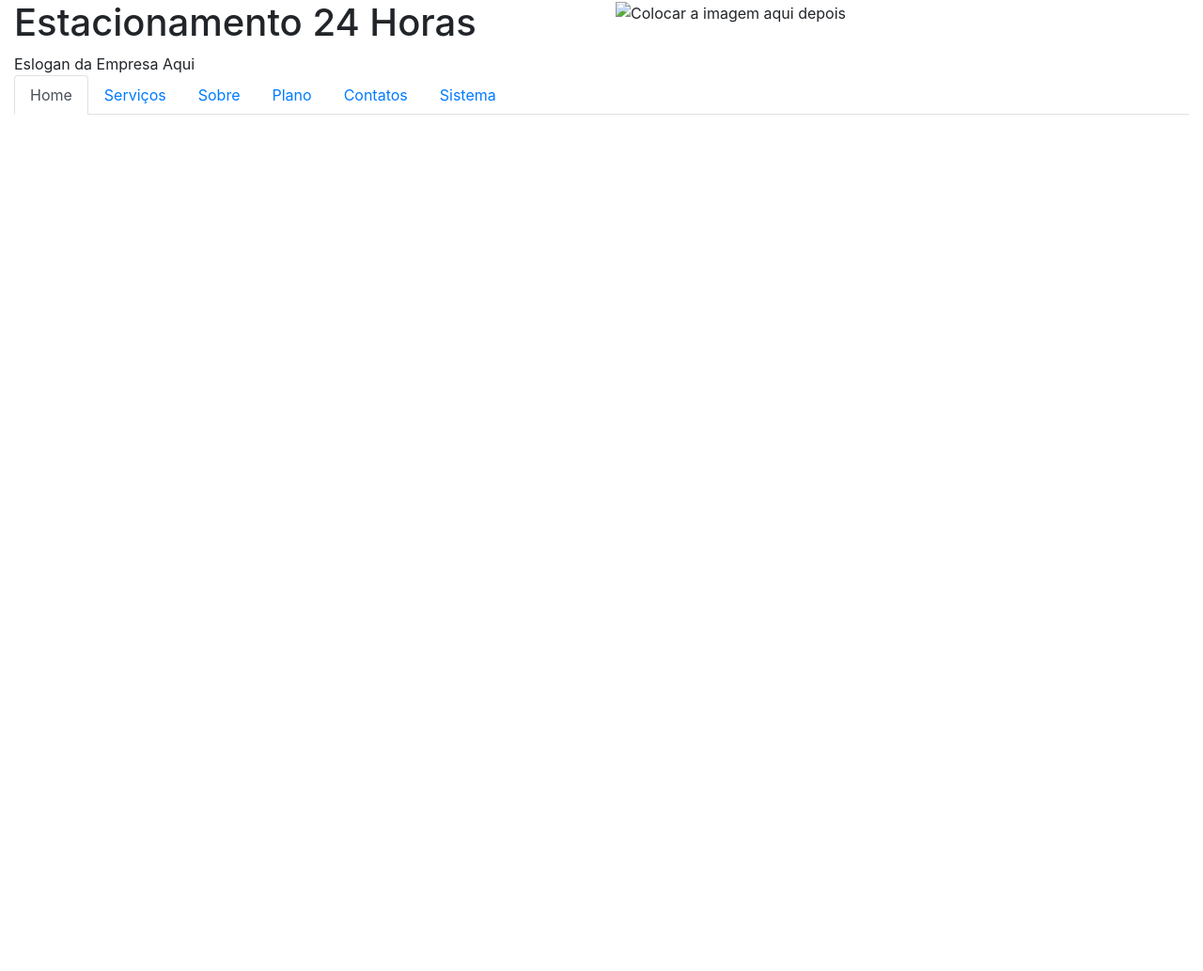
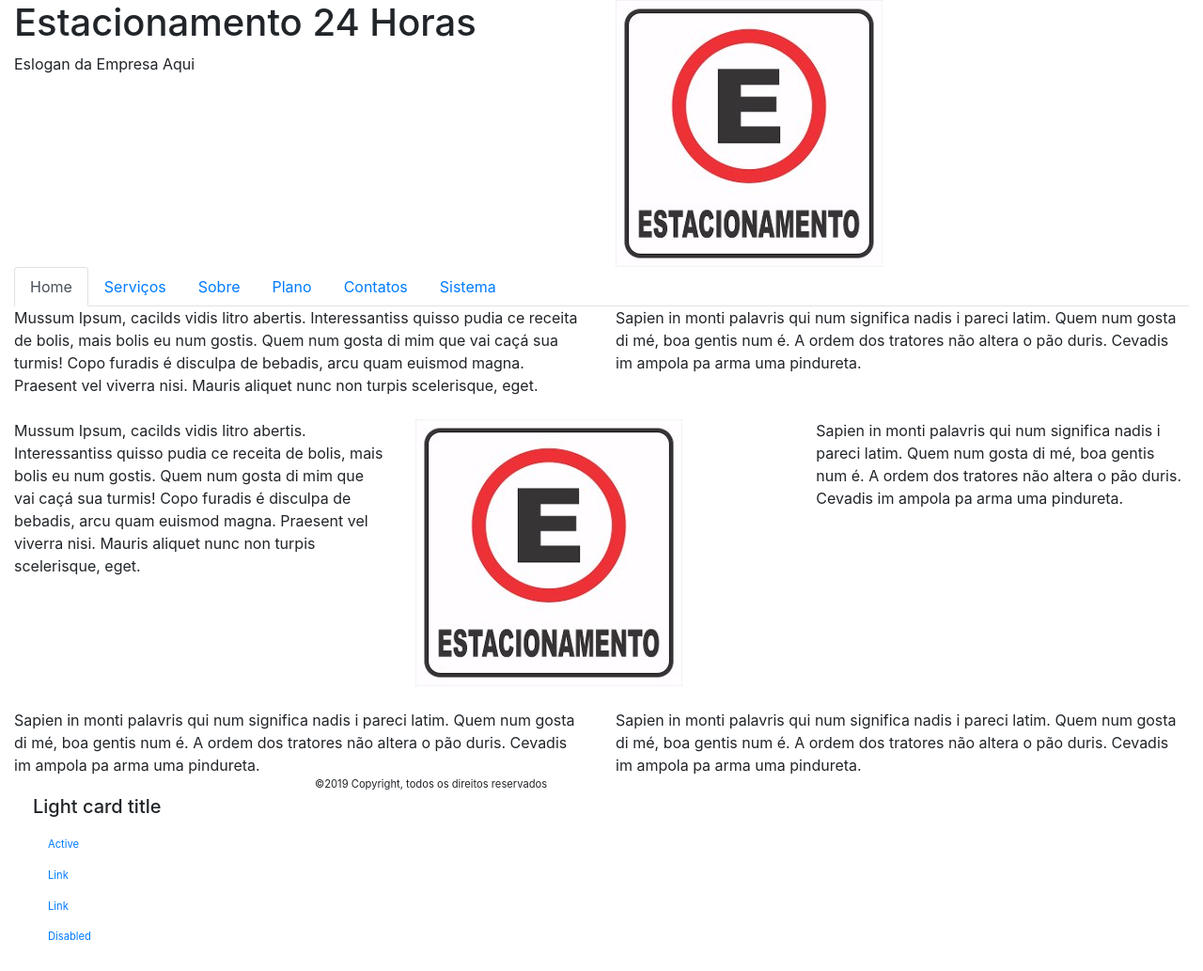
Before and after one commit to RomuloRamos/DjangoCourse, a Django app: page / in a window 1280 px wide. Shown: the whole page at 94% size. Before the commit the page ends 122 px from the top, so only its background shows below. Run offline with Django 3.2, Linux system fonts and the light colour scheme; some libraries are stand-ins or nearby versions.

Commit message:
Inicio da implementação do footer. Problemas com herança do CSS

```diff
--- /dev/null
+++ b/courceProject/static/css/style.css
@@ -0,0 +1,16 @@
+.footer {
+    /* position: fixed; */
+    padding: 0;
+    left: 0;
+    top: 0;
+    width: 100%;
+    font-size: 70%
+    /* text-align: center; */
+  }
+.footer.menu{
+    text-align: left;
+    /* vertical-align: text-top; */
+}
+.footer.text_center{
+    text-align: center;
+}
--- a/courceProject/website/templates/website/base.html
+++ b/courceProject/website/templates/website/base.html
@@ -6,6 +6,7 @@
     <meta name="viewport" content="width=device-width, initial-scale=1.0">
     <meta http-equiv="X-UA-Compatible" content="ie=edge">
     <link rel="stylesheet" href="{% static 'bootstrap/css/bootstrap.css' %}">
+    <link rel="stylesheet" href="{%static 'css/style.css'%}">
     <title>Document</title>
 </head>
 <body>
--- /dev/null
+++ b/courceProject/website/templates/website/footer.html
@@ -0,0 +1,28 @@
+<div class="row">
+        <div class="col-3">
+            <div class="footer">
+                <div class="footer.menu">
+                    <div class="card-body">
+                        <h5 class="card-title">Light card title</h5>
+                        <nav class="nav flex-column">
+                            <a class="nav-link" href="#">Active</a>
+                            <a class="nav-link" href="#">Link</a>
+                            <a class="nav-link" href="#">Link</a>
+                            <a class="nav-link" href="#" tabindex="-1" aria-disabled="true">Disabled</a>
+                        </nav>
+                    </div>
+                </div>
+            </div>
+        </div>
+        <div class="col-6">
+            <div class="footer">
+                <div class="footer.text_center">
+                    <p>©2019 Copyright, todos os direitos reservados</p>
+                </div>
+            </div>
+        </div>
+        <div class="col-3">
+
+        </div>
+    </div>
+</div>
--- a/courceProject/website/templates/website/index.html
+++ b/courceProject/website/templates/website/index.html
@@ -1,5 +1,5 @@
 {% extends 'website/base.html' %}
-
+{% load static %}
 {% block main %}
 
     <div class="row">
@@ -8,7 +8,7 @@
             <span>Eslogan da Empresa Aqui</span>
         </div>
         <div class="col-6">
-            <img src="" alt="Colocar a imagem aqui depois">
+            <img src="{% static 'img/estacionamento.jpg'%}" alt="Estacionamento Esperança">
         </div>
     </div>
 
@@ -16,11 +16,49 @@
 
     <div class="row">
         <div class="col-6">
+            Mussum Ipsum, cacilds vidis litro abertis. Interessantiss quisso pudia ce
+            receita de bolis, mais bolis eu num gostis. Quem num gosta di mim que vai caçá
+            sua turmis! Copo furadis é disculpa de bebadis, arcu quam euismod magna.
+            Praesent vel viverra nisi. Mauris aliquet nunc non turpis scelerisque, eget.
+        </div>
+        <div class="col-6">
+            Sapien in monti palavris qui num significa nadis i pareci latim.  Quem num
+            gosta di mé, boa gentis num é. A ordem dos tratores não altera o pão duris.
+            Cevadis im ampola pa arma uma pindureta.
+        </div>
+    </div>
+    <br>
+    <div class="row">
+        <div class="col-4">
+            Mussum Ipsum, cacilds vidis litro abertis. Interessantiss quisso pudia ce
+            receita de bolis, mais bolis eu num gostis. Quem num gosta di mim que vai caçá
+            sua turmis! Copo furadis é disculpa de bebadis, arcu quam euismod magna.
+            Praesent vel viverra nisi. Mauris aliquet nunc non turpis scelerisque, eget.
+        </div>
+        <div class="col-4">
+            <img src="{% static 'img/estacionamento.jpg' %}" alt="">
+        </div>
+        <div class="col-4">
+            Sapien in monti palavris qui num significa nadis i pareci latim.  Quem num
+            gosta di mé, boa gentis num é. A ordem dos tratores não altera o pão duris.
+            Cevadis im ampola pa arma uma pindureta.
+        </div>
+    </div>
+    <br>
+    <div class="row">
+        <div class="col-6">
+            Sapien in monti palavris qui num significa nadis i pareci latim.  Quem num
+            gosta di mé, boa gentis num é. A ordem dos tratores não altera o pão duris.
+            Cevadis im ampola pa arma uma pindureta.
 
         </div>
         <div class="col-6">
+            Sapien in monti palavris qui num significa nadis i pareci latim.  Quem num
+            gosta di mé, boa gentis num é. A ordem dos tratores não altera o pão duris.
+            Cevadis im ampola pa arma uma pindureta.
 
         </div>
     </div>
+    {% include 'website/footer.html' %}
 
 {% endblock%}
```
Also changed, not shown: courceProject/static/img/estacionamento.jpg (added).
